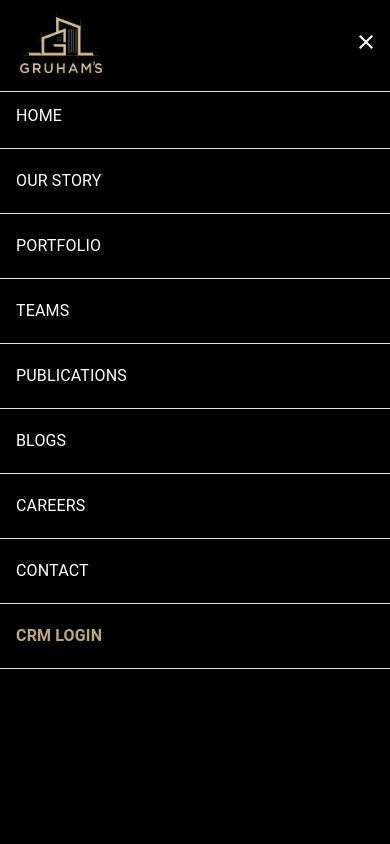
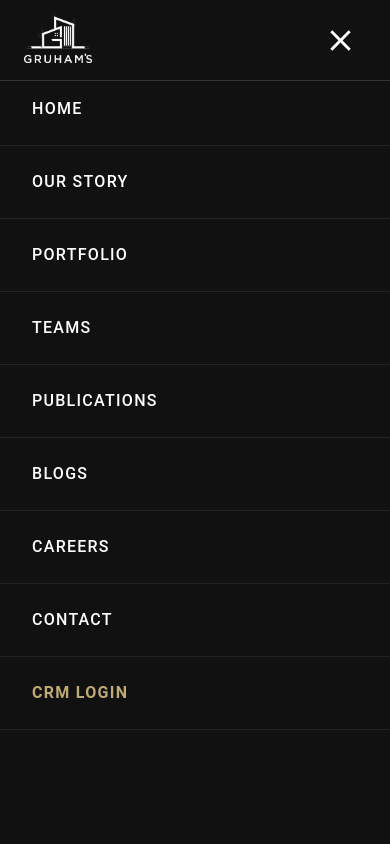
Before and after one commit to Rudreshcg/gruham-construction, a React (Vite) app: page /portfolio/1 in a window 390 px wide. Both pictures are taken after a click on the button "menu". Shown: the top 844 px of the page. Built offline with nearby package versions, Linux system fonts and the light colour scheme.

Commit message:
feat: implement responsive header component with desktop navigation and mobile drawer menu

```diff
--- a/src/components/Header/Header.jsx
+++ b/src/components/Header/Header.jsx
@@ -16,9 +16,11 @@
 import { styled } from "@mui/system";
 import Logo from "../../assets/images/Logo.png";
 
+// Desktop nav only shows at lg (1200px+) to avoid overflow on tablets
 const DesktopMenu = styled("div")(({ theme }) => ({
   display: "none",
-  [theme.breakpoints.up("md")]: {
+  alignItems: "center",
+  [theme.breakpoints.up("lg")]: {
     display: "flex",
   },
 }));
@@ -27,11 +29,16 @@
   const theme = useTheme();
   const params = useParams();
 
-  const isMobile = useMediaQuery(theme.breakpoints.down("sm"));
+  // Show hamburger for everything below lg (1200px)
+  const isTabletOrMobile = useMediaQuery(theme.breakpoints.down("lg"));
   const [drawerOpen, setDrawerOpen] = useState(false);
 
-  const toggleDrawer = (e) => {
-    setDrawerOpen(Boolean(drawerOpen) ? !drawerOpen : e.currentTarget);
+  const toggleDrawer = () => {
+    setDrawerOpen((prev) => !prev);
+  };
+
+  const closeDrawer = () => {
+    setDrawerOpen(false);
   };
 
   const tabMenu = [
@@ -45,12 +52,16 @@
     { tabName: "CONTACT", to: "/contact" },
   ];
 
+  const isActive = (to) =>
+    (params["*"] === "" && to === "/") ||
+    (params["*"] !== "" && to.includes(params["*"]));
+
   return (
     <>
       <AppBar
         position="static"
         sx={{
-          backgroundColor: isMobile && Boolean(drawerOpen) ? "black" : "white",
+          backgroundColor: isTabletOrMobile && drawerOpen ? "black" : "white",
           color: "#595959",
           width: "100%",
           overflowX: "hidden",
@@ -59,52 +70,51 @@
       >
         <Toolbar
           sx={{
-            maxWidth: "1200px",
+            maxWidth: "1280px",
             margin: "0 auto",
             width: "100%",
-            minHeight: "90px !important",
-            paddingX: "0px",
-            overflowX: "hidden",
+            minHeight: "80px !important",
+            px: { xs: 2, sm: 3, md: 4 },
+            boxSizing: "border-box",
           }}
         >
-          <Box sx={{ flexGrow: 1, px: 1 }}>
+          {/* Logo */}
+          <Box sx={{ flexGrow: 1 }}>
             <RouterLink to="/" style={{ textDecoration: "none" }}>
               <img
                 src={Logo}
                 alt="Gruham's Construction - Leading Construction Company in Bangalore"
-                style={{
-                  height: "60px",
-                  width: "auto",
-                  paddingLeft: isMobile ? "12px" : "0px",
-                }}
+                style={{ height: "56px", width: "auto", display: "block" }}
               />
             </RouterLink>
           </Box>
+
+          {/* Desktop / large screen nav */}
           <DesktopMenu>
-            {tabMenu.map((tab) => {
-              return (
+            {tabMenu.map((tab) => (
               <Button
                 key={tab.to}
                 color="inherit"
                 component={RouterLink}
                 to={tab.to}
                 sx={{
-                    color:
-                      (params["*"] === "" && tab.to === "/") ||
-                        (params["*"] !== "" && tab.to.includes(params["*"]))
-                        ? "#C2B280"
-                        : "#4A4A4A",
-                    p: "16px 24px",
+                  color: isActive(tab.to) ? "#C2B280" : "#4A4A4A",
+                  px: "14px",
+                  py: "8px",
+                  fontSize: "0.78rem",
+                  fontWeight: 500,
+                  letterSpacing: "0.05em",
+                  whiteSpace: "nowrap",
+                  minWidth: "auto",
                   "&:hover": {
                     color: "#C2B280",
-                      backgroundColor: "inherit",
+                    backgroundColor: "transparent",
                   },
                 }}
               >
                 {tab.tabName}
               </Button>
-              );
-            })}
+            ))}
             <Button
               color="inherit"
               component="a"
@@ -112,13 +122,15 @@
               target="_blank"
               rel="noopener noreferrer"
               sx={{
-                ml: 2,
+                ml: 1.5,
                 color: "#bfa974",
                 border: "1px solid #bfa974",
                 borderRadius: "4px",
-                p: "8px 16px",
+                px: "14px",
+                py: "7px",
+                fontSize: "0.78rem",
                 fontWeight: 600,
-                alignSelf: "center",
+                whiteSpace: "nowrap",
                 "&:hover": {
                   color: "#fff",
                   backgroundColor: "#bfa974",
@@ -128,99 +140,114 @@
               CRM LOGIN
             </Button>
           </DesktopMenu>
+
+          {/* Hamburger — visible on everything below lg */}
           <IconButton
-            edge="start"
-            color="inherit"
+            edge="end"
             aria-label="menu"
+            onClick={toggleDrawer}
             sx={{
-              display: {
-                xs: "block",
-                md: "none",
-                paddingRight: "12px",
-                color: drawerOpen ? "white" : "black",
-              },
+              display: { xs: "flex", lg: "none" },
+              color: drawerOpen ? "white" : "#2c2c2c",
+              pr: 0,
             }}
-            onClick={toggleDrawer}
           >
-            {drawerOpen ? <CloseIcon /> : <MenuIcon fontSize="large" />}
+            {drawerOpen ? <CloseIcon fontSize="large" /> : <MenuIcon fontSize="large" />}
           </IconButton>
         </Toolbar>
         <Divider sx={{ width: "100%" }} />
       </AppBar>
 
-      {Boolean(drawerOpen) && (
+      {/* Mobile / tablet full-screen drawer */}
+      {drawerOpen && (
         <Box
           sx={{
-            backgroundColor: "black",
+            backgroundColor: "#111",
             width: "100%",
             height: "100vh",
-            zIndex: 100,
-            position: "absolute",
+            zIndex: 1200,
+            position: "fixed",
+            top: 0,
+            left: 0,
+            overflowY: "auto",
+            pt: "80px", // offset for the AppBar height
           }}
         >
-          {tabMenu.map((tab, index) => (
+          {/* Close button inside drawer */}
+          <Box
+            sx={{
+              position: "absolute",
+              top: 0,
+              right: 0,
+              left: 0,
+              height: "80px",
+              display: "flex",
+              alignItems: "center",
+              justifyContent: "space-between",
+              px: 3,
+              borderBottom: "1px solid rgba(255,255,255,0.15)",
+              backgroundColor: "#111",
+            }}
+          >
+            <RouterLink to="/" onClick={closeDrawer} style={{ textDecoration: "none" }}>
+              <img
+                src={Logo}
+                alt="Gruham's Logo"
+                style={{ height: "50px", width: "auto", filter: "brightness(10)" }}
+              />
+            </RouterLink>
+            <IconButton onClick={closeDrawer} sx={{ color: "white" }}>
+              <CloseIcon fontSize="large" />
+            </IconButton>
+          </Box>
+
+          {tabMenu.map((tab) => (
             <React.Fragment key={tab.to}>
-              <Divider sx={{ backgroundColor: "white" }} variant="fullWidth" />
+              <Divider sx={{ backgroundColor: "rgba(255,255,255,0.1)" }} />
               <MenuItem
-                key={tab.to}
-                button
                 component={RouterLink}
                 to={tab.to}
+                onClick={closeDrawer}
                 sx={{
-                  color:
-                    (params["*"] === "" && tab.to === "/") ||
-                      (params["*"] !== "" && tab.to.includes(params["*"]))
-                      ? "#C2B280"
-                      : "white",
-                  width: "100vw",
-                  display: "flex",
-                  alignItems: "center",
-                  // p: "16px 24px",
+                  color: isActive(tab.to) ? "#C2B280" : "white",
+                  py: 2,
+                  px: 4,
+                  fontSize: "1rem",
+                  fontWeight: 500,
+                  letterSpacing: "0.08em",
                   "&:hover": {
                     color: "#C2B280",
-                    backgroundColor: "inherit",
+                    backgroundColor: "rgba(255,255,255,0.04)",
                   },
                 }}
-                name={tab.tabName}
-                onClick={toggleDrawer}
               >
                 {tab.tabName}
               </MenuItem>
-              {index === tabMenu.length - 1 && (
-                <>
-                  <Divider
-                    sx={{ backgroundColor: "white" }}
-                    variant="fullWidth"
-                  />
+            </React.Fragment>
+          ))}
+          <Divider sx={{ backgroundColor: "rgba(255,255,255,0.1)" }} />
           <MenuItem
-                    button
             component="a"
             href="https://gruhams.construct.sevenr.in"
             target="_blank"
             rel="noopener noreferrer"
+            onClick={closeDrawer}
             sx={{
               color: "#bfa974",
-                      width: "100vw",
-                      display: "flex",
-                      alignItems: "center",
+              py: 2,
+              px: 4,
+              fontSize: "1rem",
               fontWeight: 600,
+              letterSpacing: "0.08em",
               "&:hover": {
                 color: "#fff",
-                        backgroundColor: "#bfa974",
+                backgroundColor: "rgba(191,169,116,0.15)",
               },
             }}
-                    onClick={toggleDrawer}
           >
             CRM LOGIN
           </MenuItem>
-                  <Divider
-                    sx={{ backgroundColor: "white" }}
-                    variant="fullWidth"
-                  />
-                </>
-              )}
-            </React.Fragment>
-          ))}
+          <Divider sx={{ backgroundColor: "rgba(255,255,255,0.1)" }} />
         </Box>
       )}
     </>
```
Lines whose indentation alone changed are shown as unchanged.
